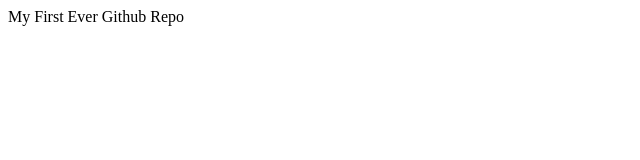
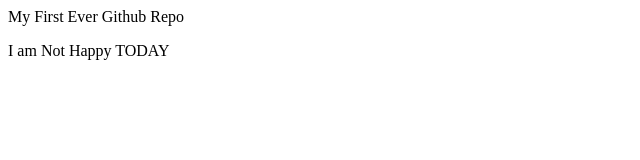
Before and after one commit to KhayamKabir/my-first-github-repo, a plain HTML site: page index.html in a window 1280 px wide. Shown: the whole page, without its empty margins (0-640 px from the left). Drawn offline with Linux system fonts and the light colour scheme.

Commit message:
Update index.html

```diff
--- a/index.html
+++ b/index.html
@@ -5,5 +5,6 @@
     <tittle>My First Ever Github Repo</tittle>
 </head>
 <body>
+    <p>I am Not Happy TODAY</p>
 </body>
 </html>
```
